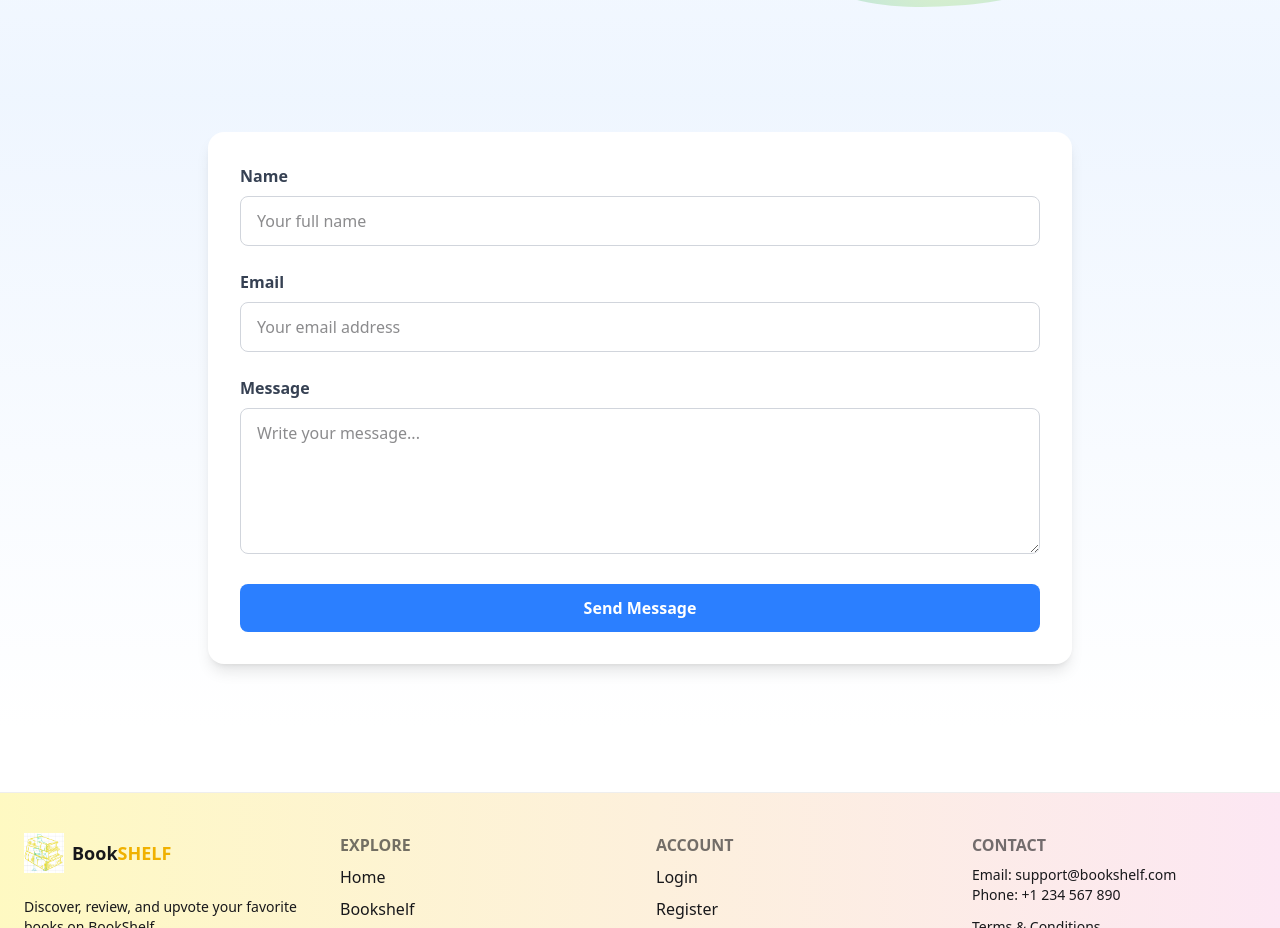
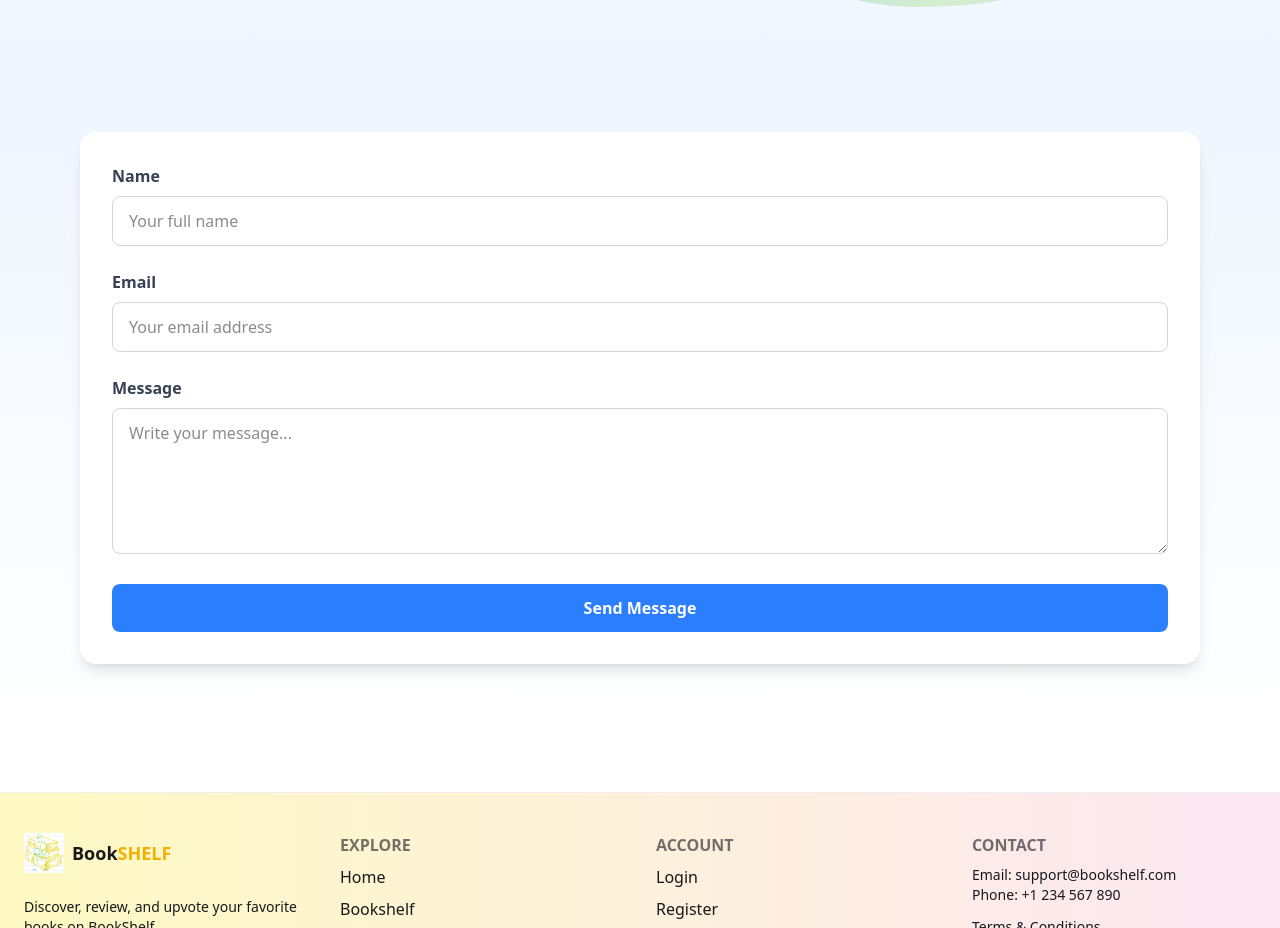
Before and after one commit to mdbulbulhasan/virtual-bookshelf-client-SCIC, a React (Vite) app: page /contactus in a window 1280 px wide. Shown: the part 562-1490 px from the top of the page. Built offline with nearby package versions, Linux system fonts and the light colour scheme; no server answers.

Commit message:
modify the exixting project done

```diff
--- a/src/pages/ContactUs/ContactUs.jsx
+++ b/src/pages/ContactUs/ContactUs.jsx
@@ -122,7 +122,7 @@
             </section>
 
 
-            <section className="max-w-4xl mx-auto px-4 pb-16">
+            <section className="max-w-6xl mx-auto px-4 pb-16">
                 <form
                     onSubmit={handleSubmit}
                     className="bg-white rounded-2xl shadow-lg p-8 space-y-6"
```
